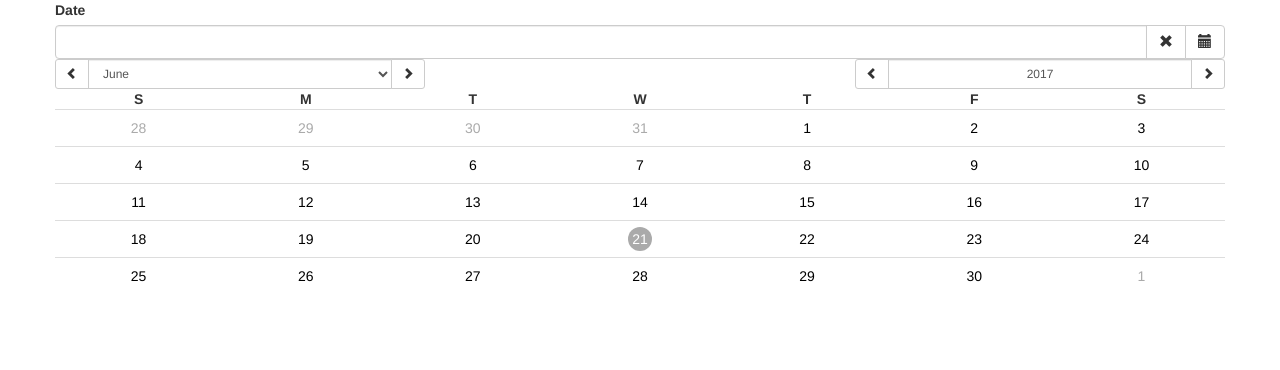
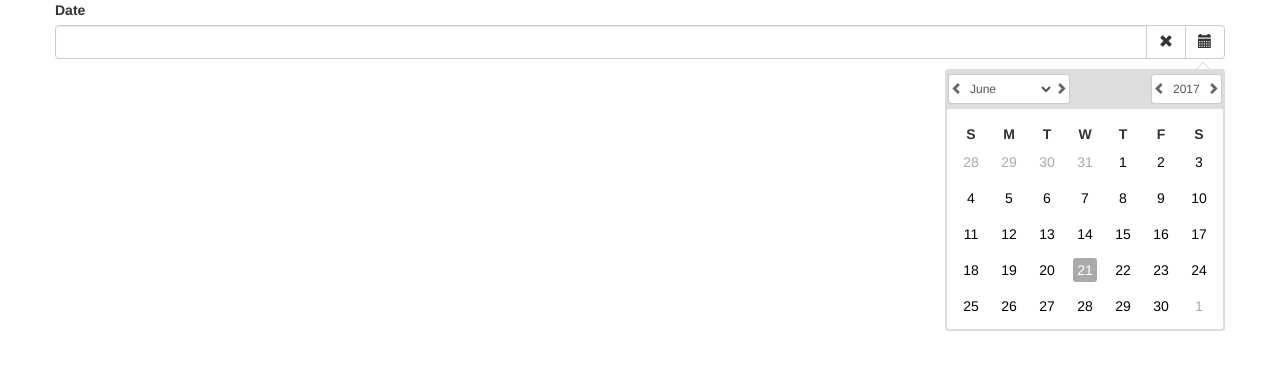
Before and after one commit to Innqube/ngx-iq-datepicker, an Angular app: page / in a window 1280 px wide. Shown: the top 370 px of the page. Built offline with nearby package versions, Linux system fonts and the light colour scheme.

Commit message:
Look improvements

```diff
--- a/src/app/component-wrapper/src/iq-calendar/iq-calendar.component.css
+++ b/src/app/component-wrapper/src/iq-calendar/iq-calendar.component.css
@@ -1,8 +1,40 @@
-table.iq-calendar tr td {
+.calendar-container {
+    background: #ddd;
+    border: 1px solid #ddd;
+    border-radius: 3px;
+    margin-top: 10px;
+    position: absolute;
+    padding: 1px;
+    right: 0;
+    width: 280px;
+}
+
+.calendar-container input,
+.calendar-container select {
+    border-left: 0;
+    border-right: 0;
+    box-shadow: none;
+    padding: 2px;
+}
+
+.iq-calendar {
+    background: #fff;
+    border-radius: 2px;
+    padding: 5px;
+    margin-top: 5px;
+}
+
+.iq-calendar table {
+    margin-top: 10px;
+    margin-bottom: 0;
+}
+
+.iq-calendar table tr td {
+    border-top: none;
     padding: 6px;
 }
 
-table.iq-calendar tr td a {
+.iq-calendar table tr td a {
     padding: 2px;
     min-width: 24px;
     display: inline-block;
@@ -14,13 +46,13 @@ table.iq-calendar tr td a {
 
 .current-date a.date-value {
     background: #aaa;
-    border-radius: 100%;
+    border-radius: 3px;
     color: #fff;
 }
 
-table.iq-calendar tr td a.date-value:hover {
+.iq-calendar table tr td a.date-value:hover {
     background: #666;
-    border-radius: 100%;
+    border-radius: 3px;
     color: #fff;
     cursor: pointer;
     text-decoration: none;
@@ -29,3 +61,57 @@ table.iq-calendar tr td a.date-value:hover {
 .current-month .date-value {
     color: #000;
 }
+
+.btn-chevron {
+    color: #666;
+    padding: 5px 2px
+}
+
+.calendar-container::before {
+    border-left: 7px solid transparent;
+    border-right: 7px solid transparent;
+    border-bottom: 7px solid #441010;
+    border-bottom-color: rgba(0,0,0,.2);
+    top: -8px;
+    right: 14px;
+    content: "";
+    position: absolute;
+}
+
+.calendar-container.sm::before {
+    right: 10px;
+}
+
+.calendar-container.sm::after {
+    right: 11px;
+}
+
+.calendar-container.lg::before {
+    right: 19px;
+}
+
+.calendar-container.lg::after {
+    right: 20px;
+}
+
+.calendar-container::after {
+    border-left: 6px solid transparent;
+    border-right: 6px solid transparent;
+    border-bottom: 6px solid #fff;
+    top: -7px;
+    right: 15px;
+    content: "";
+    position: absolute;
+}
+
+.date-selector-row {
+    padding: 3px 1px 0px;
+}
+
+.btn-left {
+    border-right: none;
+}
+
+.btn-right {
+    border-left: none;
+}
--- a/src/app/component-wrapper/src/iq-calendar/iq-calendar.component.html
+++ b/src/app/component-wrapper/src/iq-calendar/iq-calendar.component.html
@@ -1,8 +1,11 @@
-<div class="row">
-    <div class="col-sm-4">
+<div class="calendar-container"
+     [class.lg]="options.size === 'lg'"
+     [class.sm]="options.size === 'sm'">
+    <div class="row date-selector-row">
+        <div class="col-sm-6">
             <div class="input-group">
             <span class="input-group-btn">
-                <button type="button" class="btn btn-sm btn-default" (click)="prevMonth()">
+                <button type="button" class="btn btn-left btn-chevron btn-sm btn-default" (click)="prevMonth()">
                     <i class="glyphicon glyphicon-chevron-left"></i>
                 </button>
             </span>
@@ -14,26 +17,26 @@
                     </option>
                 </select>
                 <span class="input-group-btn">
-                <button type="button" class="btn btn-sm btn-default" (click)="nextMonth()">
+                <button type="button" class="btn btn-right btn-chevron btn-sm btn-default" (click)="nextMonth()">
                     <i class="glyphicon glyphicon-chevron-right"></i>
                 </button>
             </span>
             </div>
         </div>
 
-    <div class="col-sm-4"></div>
+        <div class="col-sm-2"></div>
 
         <div class="col-sm-4">
             <div class="input-group">
             <span class="input-group-btn">
-                <button type="button" class="btn btn-sm btn-default" (click)="prevYear()">
+                <button type="button" class="btn btn-left btn-chevron btn-sm btn-default" (click)="prevYear()">
                     <i class="glyphicon glyphicon-chevron-left"></i>
                 </button>
             </span>
                 <input class="form-control input-sm text-center" type="text" [value]="date.getFullYear()"
                        (blur)="setYear($event.target.value)">
                 <span class="input-group-btn">
-                <button type="button" class="btn btn-sm btn-default" (click)="nextYear()">
+                <button type="button" class="btn btn-right btn-chevron btn-sm btn-default" (click)="nextYear()">
                     <i class="glyphicon glyphicon-chevron-right"></i>
                 </button>
             </span>
@@ -43,7 +46,8 @@
 
     <div class="row">
         <div class="col-sm-12">
-        <table class="table iq-calendar">
+            <div class="iq-calendar">
+                <table class="table">
                     <thead>
                     <th class="text-center">{{translations.daysAbrev[0]}}</th>
                     <th class="text-center">{{translations.daysAbrev[1]}}</th>
@@ -68,3 +72,5 @@
                 </table>
             </div>
         </div>
+    </div>
+</div>
--- a/src/app/component-wrapper/src/iq-calendar/iq-calendar.component.ts
+++ b/src/app/component-wrapper/src/iq-calendar/iq-calendar.component.ts
@@ -1,5 +1,6 @@
 import {Component, Input, OnInit} from '@angular/core';
 import {IqDatepickerTranslations} from '../iq-datepicker/iq-datepicker-translations';
+import {IqDatepickerOptions} from '../iq-datepicker/iq-datepicker-options';
 
 @Component({
     selector: 'iq-calendar',
@@ -8,6 +9,7 @@ import {IqDatepickerTranslations} from '../iq-datepicker/iq-datepicker-translati
 })
 export class IqCalendarComponent implements OnInit {
 
+    @Input() options: IqDatepickerOptions;
     @Input() translations: IqDatepickerTranslations;
     @Input() date: Date = new Date();
     weeks;
--- a/src/app/component-wrapper/src/iq-datepicker/iq-datepicker.component.html
+++ b/src/app/component-wrapper/src/iq-datepicker/iq-datepicker.component.html
@@ -19,4 +19,5 @@
         </button>
       </span>
 </div>
-<iq-calendar [translations]="translations"></iq-calendar>
+<iq-calendar [translations]="translations"
+             [options]="options"></iq-calendar>
```
Lines whose indentation alone changed are shown as unchanged.
